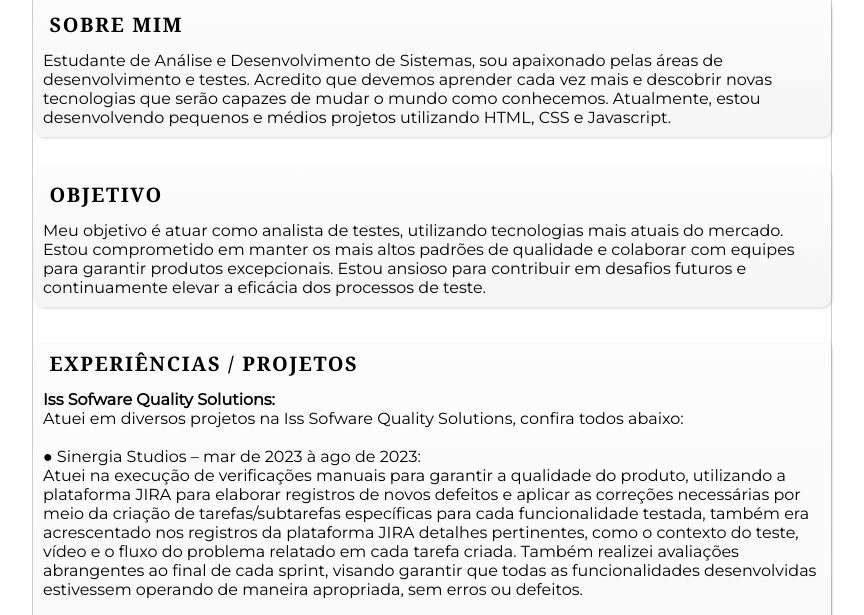
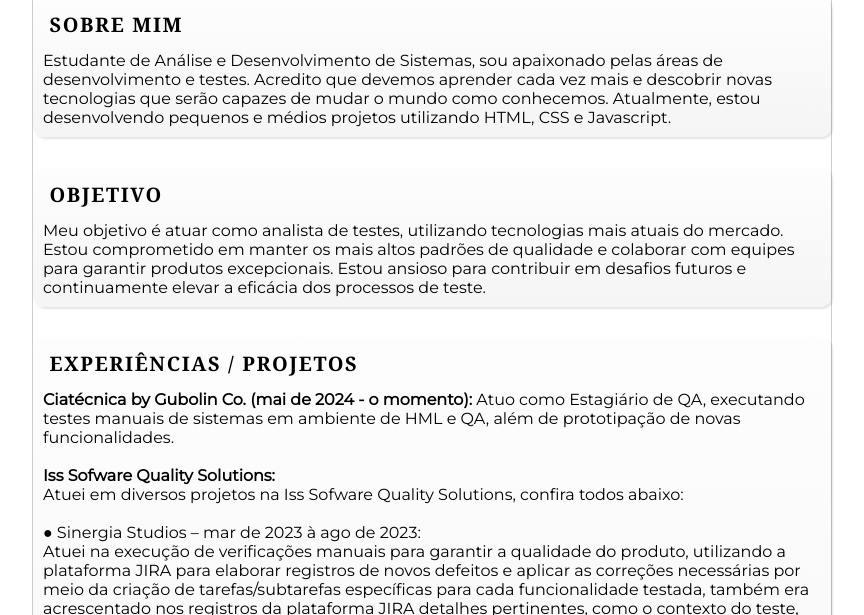
Before and after one commit to eduardostr/curriculo-HTML, a plain HTML site: page index.html in a window 1280 px wide. Shown: the part 178-793 px from the top of the page, without its empty margins (208-1072 px from the left). Drawn offline with Linux system fonts and the light colour scheme.

Commit message:
Adding new tweak

```diff
--- a/index.html
+++ b/index.html
@@ -92,6 +92,11 @@
         </section>
         <section class="second_section_father">
           <div class="titulo_info"><h2>EXPERIÊNCIAS / PROJETOS</h2></div>
+          <p>
+            <strong>Ciatécnica by Gubolin Co. (mai de 2024 - o momento):</strong> Atuo como
+            Estagiário de QA, executando testes manuais de sistemas em ambiente de HML e QA, além de prototipação de novas funcionalidades.
+          </p>
+          <br />
           <p>
             <strong>Iss Sofware Quality Solutions:</strong>
             <p>Atuei em diversos projetos na Iss Sofware Quality Solutions, confira todos abaixo:</p><br />
```
